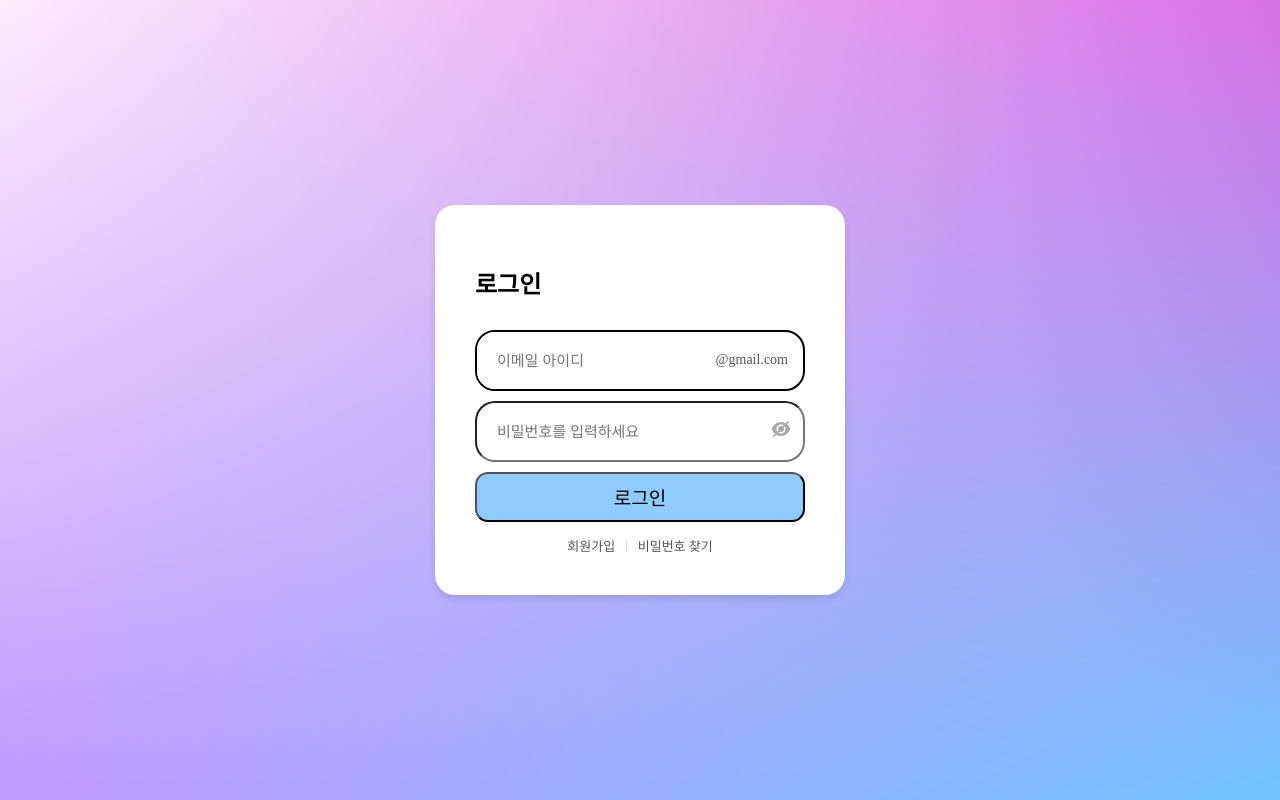
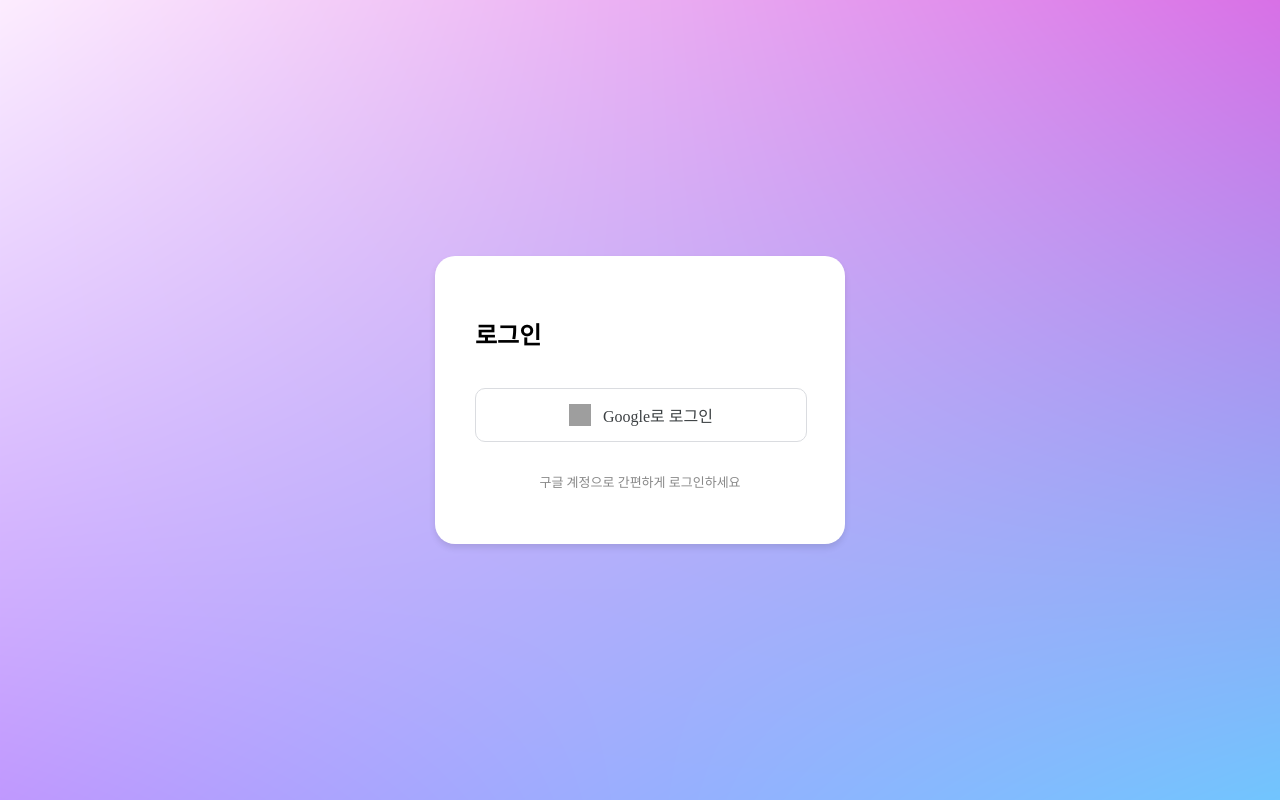
Before and after one commit to dowan1220-ai/DevBoard, a Flask app: page /login_page in a window 1280 px wide. Run offline with Flask 3, Linux system fonts and the light colour scheme; some libraries are stand-ins or nearby versions; grey boxes are pictures that could not be loaded.

Commit message:
회원가입 방법 변경

```diff
--- a/main.py
+++ b/main.py
@@ -1,54 +1,36 @@
 from flask import Flask, render_template, request, redirect, url_for, session
-from werkzeug.security import generate_password_hash, check_password_hash
 from sqlmodel import Field, Session, SQLModel, create_engine, select
 from sqlalchemy import text, or_, and_
+from authlib.integrations.flask_client import OAuth
 from typing import Optional
+from dotenv import load_dotenv
 
-import smtplib
-from email.mime.text import MIMEText
-from email.mime.multipart import MIMEMultipart
-import random
 import time
+import os
+
+load_dotenv()
 
 app = Flask(__name__)
 app.secret_key = 'rlawldhrladmstjrlaehdhks'
 
-def send_verification_email(receiver_email, auth_code, subject="[서비스 이름] 인증번호입니다."):
-    sender_email = "jok10com@gmail.com"
-    app_password = "mdsv afzd egvx ancu"
-
-    msg = MIMEMultipart()
-    msg['From'] = sender_email
-    msg['To'] = receiver_email
-    msg['Subject'] = subject
-
-    body = f"""
-    안녕하세요, 요청하신 인증번호를 안내해 드립니다.
-
-    인증번호: [{auth_code}]
-
-    해당 번호를 인증 창에 입력해 주세요.
-    """
-    msg.attach(MIMEText(body, 'plain'))
-
-    try:
-        with smtplib.SMTP_SSL("smtp.gmail.com", 465) as server:
-            server.login(sender_email, app_password)
-            server.send_message(msg)
-        print(f"성공: {receiver_email}로 인증번호를 보냈습니다.")
-        return True
-    except Exception as e:
-        print(f"오류 발생: {e}")
-        return False
+oauth = OAuth(app)
+google = oauth.register(
+    name='google',
+    client_id=os.environ.get('GOOGLE_CLIENT_ID'),
+    client_secret=os.environ.get('GOOGLE_CLIENT_SECRET'),
+    server_metadata_url='https://accounts.google.com/.well-known/openid-configuration',
+    client_kwargs={'scope': 'openid email profile'},
+)
 
 
 class User(SQLModel, table=True):
     id: Optional[int] = Field(default=None, primary_key=True)
-    username: str
-    password: str
+    username: str                                  # 구글 email
+    google_id: Optional[str] = Field(default=None)
+    password: Optional[str] = Field(default=None)  # 미사용 (하위 호환)
     nickname: Optional[str] = Field(default=None)
-    failed_attempts: int = Field(default=0)       # 로그인 실패 횟수
-    locked_until: Optional[float] = Field(default=None)  # 잠금 해제 시각 (Unix timestamp)
+    failed_attempts: int = Field(default=0)
+    locked_until: Optional[float] = Field(default=None)
     is_admin: bool = Field(default=False)
 
 
@@ -152,6 +134,7 @@ with app.app_context():
             "ALTER TABLE profile ADD COLUMN bio VARCHAR DEFAULT ''",
             "ALTER TABLE notification ADD COLUMN notif_type VARCHAR DEFAULT 'interest'",
             "ALTER TABLE user ADD COLUMN is_admin BOOLEAN DEFAULT 0",
+            "ALTER TABLE user ADD COLUMN google_id VARCHAR",
         ):
             try:
                 conn.execute(text(col_sql))
@@ -181,50 +164,68 @@ def login_page():
     return render_template('login.html', show_toast=show_toast)
 
 
-# ───────────── 로그인 ─────────────
-@app.route('/login', methods=['POST'])
-def login():
-    input_id = request.form.get('email')
-    input_pw = request.form.get('password')
+# ───────────── Google OAuth ─────────────
+@app.route('/auth/google')
+def google_login():
+    redirect_uri = url_for('google_callback', _external=True)
+    return google.authorize_redirect(redirect_uri)
 
-    if not input_id or not input_pw:
-        return "<script>alert('아이디와 비밀번호를 입력해주세요.'); history.back();</script>"
+
+@app.route('/auth/google/callback')
+def google_callback():
+    token = google.authorize_access_token()
+    userinfo = token.get('userinfo')
+    if not userinfo:
+        return redirect(url_for('login_page'))
+
+    google_id = userinfo['sub']
+    email = userinfo['email']
 
     with Session(engine) as db_session:
-        statement = select(User).where(User.username == input_id)
-        user = db_session.exec(statement).first()
+        user = db_session.exec(select(User).where(User.google_id == google_id)).first()
+        if not user:
+            # 신규 유저 → 닉네임 설정 페이지로
+            session['pending_google_id'] = google_id
+            session['pending_email'] = email
+            return redirect(url_for('set_nickname_page'))
+        # 기존 유저 → 바로 로그인
+        session['user_id'] = user.username
+        session['nickname'] = user.nickname or user.username
+        session['show_login_toast'] = True
+        return redirect(url_for('home'))
 
-        if not user:
-            return "<script>alert('아이디 또는 비밀번호가 틀렸습니다.'); history.back();</script>"
 
-        # 잠금 여부 확인
-        if user.locked_until and time.time() < user.locked_until:
-            remaining = int((user.locked_until - time.time()) / 60) + 1
-            return f"<script>alert('로그인 5회 실패로 계정이 잠겼습니다.\\n{remaining}분 후 다시 시도하거나 비밀번호 찾기를 이용해주세요.'); history.back();</script>"
+@app.route('/set_nickname')
+def set_nickname_page():
+    if not session.get('pending_google_id'):
+        return redirect(url_for('login_page'))
+    return render_template('set-nickname.html')
 
-        if check_password_hash(user.password, input_pw):
-            # 로그인 성공 → 실패 횟수 초기화
-            user.failed_attempts = 0
-            user.locked_until = None
-            db_session.add(user)
-            db_session.commit()
-            session['user_id'] = user.username
-            session['nickname'] = user.nickname or user.username
-            session['show_login_toast'] = True
-            return redirect(url_for('home'))
-        else:
-            # 로그인 실패 → 실패 횟수 증가
-            user.failed_attempts += 1
-            if user.failed_attempts >= 5:
-                user.locked_until = time.time() + 30 * 60  # 30분 잠금
-                db_session.add(user)
-                db_session.commit()
-                return "<script>alert('비밀번호를 5회 틀렸습니다.\\n30분간 로그인이 잠깁니다. 비밀번호 찾기를 이용해주세요.'); history.back();</script>"
-            else:
-                remaining = 5 - user.failed_attempts
-                db_session.add(user)
-                db_session.commit()
-                return f"<script>alert('아이디 또는 비밀번호가 틀렸습니다.\\n(남은 시도 횟수: {remaining}회)'); history.back();</script>"
+
+@app.route('/set_nickname', methods=['POST'])
+def set_nickname_submit():
+    google_id = session.get('pending_google_id')
+    email = session.get('pending_email')
+    nickname = request.form.get('nickname', '').strip()
+
+    if not google_id or not email:
+        return redirect(url_for('login_page'))
+    if not nickname:
+        return "<script>alert('닉네임을 입력해주세요.'); history.back();</script>"
+    if len(nickname) > 20:
+        return "<script>alert('닉네임은 20자 이하여야 합니다.'); history.back();</script>"
+
+    with Session(engine) as db_session:
+        new_user = User(username=email, google_id=google_id, nickname=nickname)
+        db_session.add(new_user)
+        db_session.commit()
+
+    session.pop('pending_google_id', None)
+    session.pop('pending_email', None)
+    session['user_id'] = email
+    session['nickname'] = nickname
+    session['show_login_toast'] = True
+    return redirect(url_for('home'))
 
 
 # ───────────── 홈 / 로그아웃 ─────────────
@@ -240,171 +241,6 @@ def logout():
     return redirect(url_for('index'))
 
 
-# ───────────── 회원가입 ─────────────
-@app.route('/signup')
-def signup_page():
-    return render_template('first-login.html')
-
-@app.route('/check_email', methods=['POST'])
-def check_email():
-    email_local = request.form.get('email', '').strip()
-    if not email_local:
-        return {"exists": False}
-    with Session(engine) as db_session:
-        existing = db_session.exec(select(User).where(User.username == email_local)).first()
-    return {"exists": bool(existing)}
-
-
-@app.route('/send_code', methods=['POST'])
-def send_code():
-    email_local = request.form.get('email', '').strip()
-    if not email_local:
-        return {"success": False, "message": "이메일을 입력해주세요."}, 400
-
-    # 이미 가입된 이메일인지 확인
-    with Session(engine) as db_session:
-        existing = db_session.exec(select(User).where(User.username == email_local)).first()
-    if existing:
-        return {"success": False, "message": "이미 가입된 이메일입니다."}, 400
-
-    code = str(random.randint(100000, 999999)).zfill(6)
-    session['verification_code'] = code
-    session['verified_email_local'] = email_local
-    session['email_verified'] = False
-
-    full_email = f"{email_local}@gmail.com"
-    sent = send_verification_email(full_email, code, "[서비스 이름] 회원가입 인증번호입니다.")
-    if sent:
-        return {"success": True, "message": "인증번호를 발송했습니다. 이메일을 확인해주세요."}
-    return {"success": False, "message": "인증번호 발송에 실패했습니다."}, 500
-
-
-@app.route('/verify_code', methods=['POST'])
-def verify_code():
-    email_local = request.form.get('email', '').strip()
-    code = request.form.get('code', '').strip()
-
-    if not email_local or not code:
-        return {"success": False, "message": "이메일과 인증번호를 모두 입력해주세요."}, 400
-
-    expected_email_local = session.get('verified_email_local')
-    expected_code = session.get('verification_code')
-
-    if not expected_code or not expected_email_local:
-        return {"success": False, "message": "먼저 인증번호를 요청해주세요."}, 400
-    if email_local != expected_email_local:
-        return {"success": False, "message": "이메일이 변경되었습니다. 인증번호를 다시 요청해주세요."}, 400
-    if code == expected_code:
-        session['email_verified'] = True
-        return {"success": True, "message": "인증이 완료되었습니다.", "buttonText": "인증완료"}
-
-    return {"success": False, "message": "인증번호가 일치하지 않습니다."}, 400
-
-
-@app.route('/signup_process', methods=['POST'])
-def signup_process():
-    u_id = request.form.get('email')
-    u_pw = request.form.get('password')
-    u_nickname = request.form.get('nickname', '').strip()
-
-    if not u_id or not u_pw or not u_nickname:
-        return "<script>alert('정보를 모두 입력해주세요.'); history.back();</script>"
-    if not session.get('email_verified') or session.get('verified_email_local') != u_id:
-        return "<script>alert('이메일 인증을 완료해주세요.'); history.back();</script>"
-
-    # 최종 중복 확인
-    with Session(engine) as db_session:
-        existing = db_session.exec(select(User).where(User.username == u_id)).first()
-        if existing:
-            return "<script>alert('이미 가입된 이메일입니다.'); history.back();</script>"
-
-        new_user = User(username=u_id, password=generate_password_hash(u_pw), nickname=u_nickname)
-        db_session.add(new_user)
-        db_session.commit()
-
-    session.pop('email_verified', None)
-    session.pop('verification_code', None)
-    session.pop('verified_email_local', None)
-
-    return render_template("go-login.html")
-
-
-# ───────────── 비밀번호 찾기 ─────────────
-@app.route('/forgot_password')
-def forgot_password_page():
-    return render_template('forgot-password.html')
-
-
-@app.route('/send_reset_code', methods=['POST'])
-def send_reset_code():
-    email_local = request.form.get('email', '').strip()
-    if not email_local:
-        return {"success": False, "message": "이메일을 입력해주세요."}, 400
-
-    full_email = f"{email_local}@gmail.com"
-
-    # 가입된 이메일인지 확인
-    with Session(engine) as db_session:
-        statement = select(User).where(User.username == email_local)
-        user = db_session.exec(statement).first()
-
-    if not user:
-        return {"success": False, "message": "가입되지 않은 이메일입니다."}, 400
-
-    code = str(random.randint(100000, 999999)).zfill(6)
-    session['reset_code'] = code
-    session['reset_email'] = email_local
-
-    sent = send_verification_email(full_email, code, "[서비스 이름] 비밀번호 재설정 인증번호입니다.")
-    if sent:
-        return {"success": True, "message": "인증번호를 발송했습니다. 이메일을 확인해주세요."}
-    return {"success": False, "message": "인증번호 발송에 실패했습니다."}, 500
-
-
-@app.route('/verify_reset_code', methods=['POST'])
-def verify_reset_code():
-    email_local = request.form.get('email', '').strip()
-    code = request.form.get('code', '').strip()
-
-    if not email_local or not code:
-        return {"success": False, "message": "이메일과 인증번호를 모두 입력해주세요."}, 400
-
-    if session.get('reset_email') != email_local:
-        return {"success": False, "message": "이메일이 변경되었습니다. 다시 요청해주세요."}, 400
-    if session.get('reset_code') != code:
-        return {"success": False, "message": "인증번호가 일치하지 않습니다."}, 400
-
-    session['reset_verified'] = True
-    return {"success": True, "message": "인증이 완료되었습니다."}
-
-
-@app.route('/reset_password', methods=['POST'])
-def reset_password():
-    new_pw = request.form.get('password', '').strip()
-    email_local = session.get('reset_email')
-
-    if not session.get('reset_verified') or not email_local:
-        return "<script>alert('인증을 먼저 완료해주세요.'); history.back();</script>"
-    if not new_pw:
-        return "<script>alert('새 비밀번호를 입력해주세요.'); history.back();</script>"
-
-    with Session(engine) as db_session:
-        statement = select(User).where(User.username == email_local)
-        user = db_session.exec(statement).first()
-        if not user:
-            return "<script>alert('사용자를 찾을 수 없습니다.'); history.back();</script>"
-
-        user.password = generate_password_hash(new_pw)
-        user.failed_attempts = 0
-        user.locked_until = None
-        db_session.add(user)
-        db_session.commit()
-
-    session.pop('reset_code', None)
-    session.pop('reset_email', None)
-    session.pop('reset_verified', None)
-
-    return "<script>alert('비밀번호가 변경되었습니다. 다시 로그인해주세요.'); location.href='/';</script>"
 
 
 # ───────────── 회원 정보 수정 ─────────────
--- a/requirements.txt
+++ b/requirements.txt
@@ -2,3 +2,6 @@ flask
 werkzeug
 sqlmodel
 sqlalchemy
+authlib
+requests
+python-dotenv
--- a/templates/login.html
+++ b/templates/login.html
@@ -3,41 +3,63 @@
 <head>
     <meta charset="UTF-8">
     <meta name="viewport" content="width=device-width, initial-scale=1.0">
-    <!-- [수정 4] CSS 경로 ../static/ → /static/ (Flask 템플릿에서 상대경로 ../static/ 작동 안 함) -->
     <link rel="stylesheet" href="/static/css/login.css">
-    <link rel='stylesheet' href='https://cdn-uicons.flaticon.com/4.0.0/uicons-solid-rounded/css/uicons-solid-rounded.css'>
-    <title>Document</title>
+    <title>로그인</title>
+    <style>
+        .google-login-btn {
+            display: flex;
+            align-items: center;
+            justify-content: center;
+            gap: 12px;
+            width: 100%;
+            padding: 14px 0;
+            background: #fff;
+            color: #3c4043;
+            border: 1.5px solid #dadce0;
+            border-radius: 10px;
+            font-size: 16px;
+            font-weight: 500;
+            text-decoration: none;
+            cursor: pointer;
+            transition: background 0.15s, box-shadow 0.15s;
+            margin-top: 8px;
+        }
+        .google-login-btn:hover {
+            background: #f8f9fa;
+            box-shadow: 0 1px 6px rgba(0,0,0,0.12);
+        }
+        .google-login-btn img {
+            width: 22px;
+            height: 22px;
+        }
+        .login-box-title {
+            font-size: 22px;
+            font-weight: 700;
+            text-align: center;
+            margin-bottom: 28px;
+            color: #1a1a2e;
+        }
+        .login-desc {
+            text-align: center;
+            color: #888;
+            font-size: 13px;
+            margin-top: 20px;
+        }
+    </style>
 </head>
 <body>
     <div class="toast" id="toast">✅ 로그인에 성공했습니다!</div>
     <box>
-        <form action="/login" method="POST" >
         <div class="login">
             <h2 class="gg">로그인</h2>
-            <div class="email-wrapper">
-                    <!-- [수정 5] id="emailId" → id="email" (login.js의 getElementById('email')과 일치시킴) -->
-                    <input type="text" placeholder="이메일 아이디" class="email" id="email" oninput="formatEmail()" name="email">
-                    <span class="email-domain">@gmail.com</span>
-            </div>
-
-            <div class="password-wrapper">
-                <input type="text" placeholder="비밀번호를 입력하세요" class="password" id="pw1" name="password">
-                <i class="fi fi-sr-eye-crossed toggle-pw" id="togglePw1" onclick="togglePassword('pw1', 'togglePw1')"></i>
-            </div>
-
-            <button class="enter">로그인</button>
-            <div class="first-login">
-                <a class="first-login-font" href="/signup">회원가입</a>
-                <span class="divider">|</span>
-                <a class="first-login-font" href="/forgot_password">비밀번호 찾기</a>
-            </div>
+            <a href="/auth/google" class="google-login-btn">
+                <img src="https://www.gstatic.com/firebasejs/ui/2.0.0/images/auth/google.svg" alt="Google">
+                Google로 로그인
+            </a>
+            <p class="login-desc">구글 계정으로 간편하게 로그인하세요</p>
         </div>
-        </form>
-
     </box>
 
-    <!-- [수정 6] JS 경로 ../static/ → /static/ -->
-    <script src="/static/js/login.js"></script>
     <script>
         {% if show_toast %}
         const toast = document.getElementById('toast');
```
Also changed, not shown: templates/set-nickname.html (added, +85 -0 lines).
